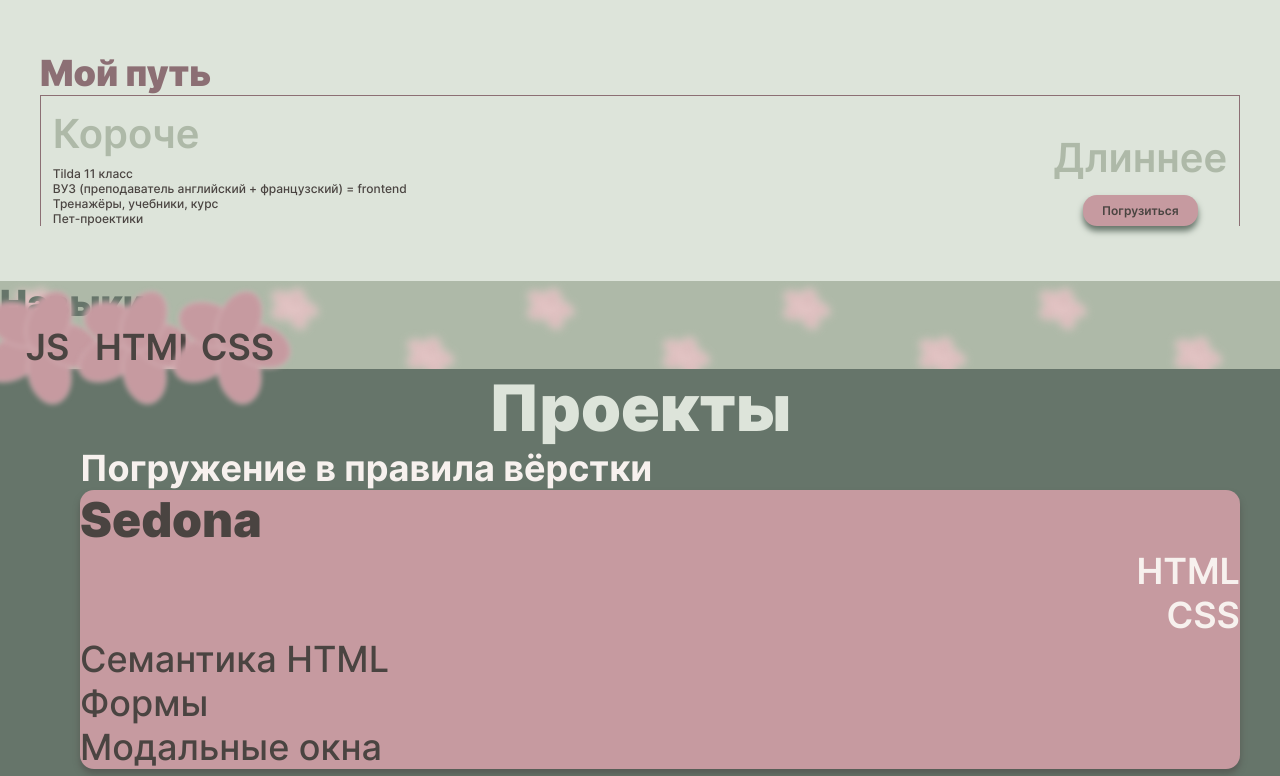
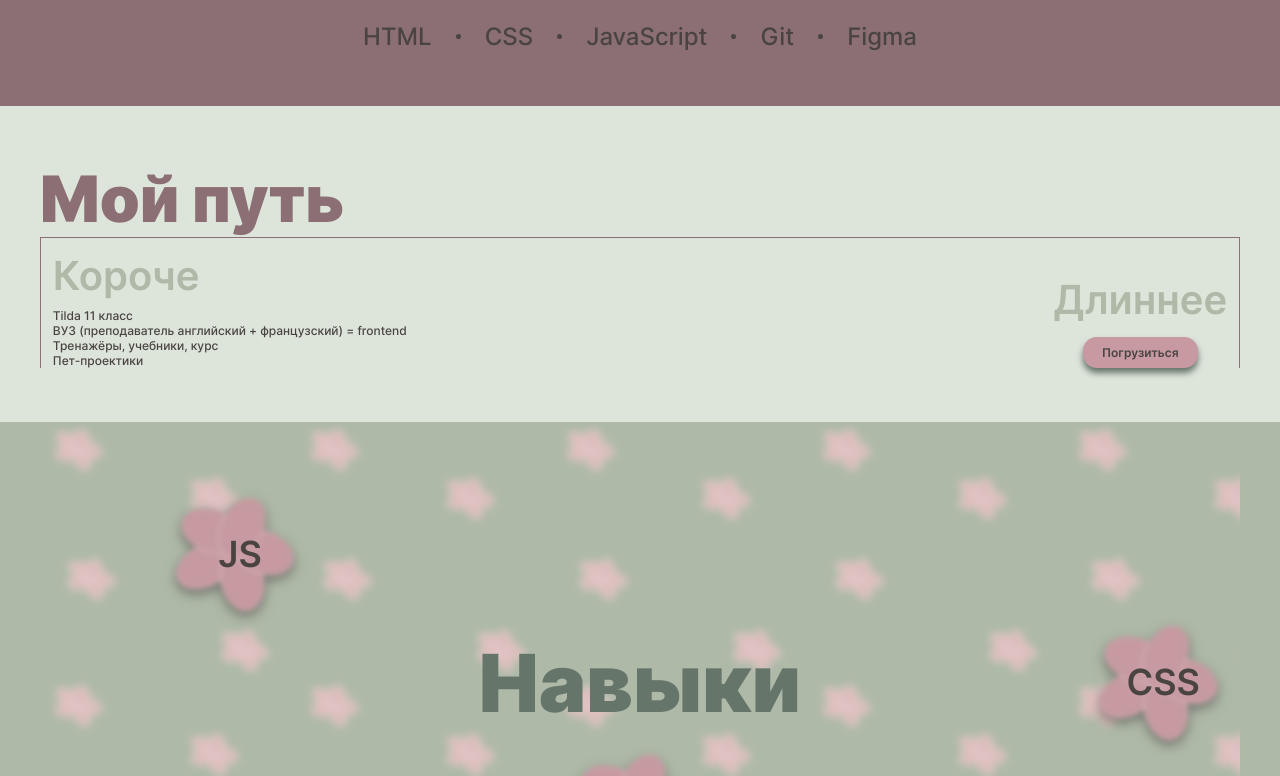
Before and after one commit to Golldiie/Portfolio, a website: page source/index.html in a window 1280 px wide. Shown: the part 989-1765 px from the top of the page. Drawn offline with nearby package versions, Linux system fonts and the light colour scheme; files that its build step writes are made by us from their sources.

Commit message:
Сетка skills

```diff
--- a/source/index.html
+++ b/source/index.html
@@ -123,7 +123,7 @@
 
     <section class="skills" id="skills">
 
-      <div class="skills__wrapper">
+      <div class="skills__wrapper container">
         <h2 class="skills__title">Навыки</h2>
         <ul class="skills__list">
           <li class="skills__item">JS
--- a/source/styles/blocks/container.scss
+++ b/source/styles/blocks/container.scss
@@ -1,4 +1,5 @@
 .container {
   width: min(1200px, calc(100% - clamp(20px, 6vw, 100px)));
+  padding-block: clamp(1.5rem, 1rem + 3vw, 4rem);
   margin-inline: auto;
 }
--- a/source/styles/blocks/hero.scss
+++ b/source/styles/blocks/hero.scss
@@ -3,7 +3,6 @@
 }
 
 .hero__wrapper {
-  padding-block: clamp(1.5rem, 1rem + 3vw, 4rem);
   display: flex;
   flex-direction: column;
   align-items: center;
--- a/source/styles/blocks/path.scss
+++ b/source/styles/blocks/path.scss
@@ -3,7 +3,6 @@
 }
 
 .path__wrapper {
-  padding-block: clamp(1.5rem, 1rem + 3vw, 4rem);
   display: grid;
   grid-template-columns: 50% 50%;
   grid-template-areas:
@@ -15,7 +14,7 @@
 .path__title {
   margin: 0;
   font-family: inherit;
-  font-size: 2.25rem;
+  font-size: clamp(2.25rem, 12vw, 4rem);
   font-weight: 900;
   color: $dark-warm;
   text-align: center;
--- a/source/styles/blocks/skills.scss
+++ b/source/styles/blocks/skills.scss
@@ -1,48 +1,113 @@
 .skills {
   background-color: $cold-primary;
-}
-
-.skills__title {
-  margin: 0;
-  font-family: inherit;
-  font-size: 2.25rem;
-  font-weight: 900;
-  color: $dark-cold;
 }
 
 .skills__wrapper {
   background-image: url("../../images/skills/flower-pattern.svg");
   background-repeat: repeat;
   background-size: clamp(180px, 20vw, 280px);
+
+  @media (min-width: $tablet-width) {
+    position: relative;
+  }
+}
+
+.skills__title {
+  margin: 0;
+  font-family: inherit;
+  font-size: clamp(2.25rem, 12vw, 5rem);
+  font-weight: 900;
+  color: $dark-cold;
+  text-align: center;
+
+  @media (min-width: $tablet-width) {
+    position: absolute;
+    top: 50%;
+    left: 50%;
+    transform: translate(-50%, -50%);
+  }
 }
 
 .skills__list {
   margin: 0;
   padding: 0;
   list-style: none;
-  display: flex;
+  display: grid;
+  grid-template-columns: 1fr;
+
+  @media (min-width: $tablet-width) {
+    grid-template-columns: repeat(3, 1fr);
+    place-items: center;
+    min-height: calc(clamp(180px, 18vw, 280px) + 180px);
+  }
 }
 
 .skills__item {
   font-family: inherit;
-  font-size: 2.25rem;
-  width: clamp(56px, 12vw, 95px);
+  font-size: clamp(1rem, 12vw, 2.25rem);
+  width: clamp(120px, 12vw, 220px);
+  aspect-ratio: 1 / 1;
   font-weight: 600;
   color: $dark-text;
   position: relative;
   z-index: 1;
   text-align: center;
+  display: flex;
+  align-items: center;
+  justify-content: center;
+  cursor: pointer;
+  transition: opacity 0.3s ease, visibility 0.3s ease;
 
   &::before {
     display: block;
+    content: "";
     position: absolute;
-    top: 50%;
-    left: 50%;
-    transform: translate(-50%, -50%);
-    content: "";
-    width: clamp(120px, 12vw, 220px);
-    height: clamp(120px, 12vw, 220px);
+    top: 0;
+    left: 0;
+    width: 100%;
+    height: 100%;
     z-index: -1;
     background: url("../../images/skills/flower.svg") no-repeat center / contain;
+    filter: drop-shadow(0 5px 6px rgba(74, 68, 65, 0.6));
+    transition: transform 0.7s cubic-bezier(0.17, 0.88, 0.32, 1.27);
+  }
+
+  &:is(:hover, :active, :focus)::before {
+    filter: none;
+  }
+
+  &:hover {
+    opacity: 1;
+    color: transparent;
+
+    &::before {
+      transform: scale(1.5);
+    }
+
+    .stack-list {
+      opacity: 1;
+      visibility: visible;
+      transform: translate(-50%, -50%) scale(1);
+    }
   }
 }
+
+.skills__list li:nth-child(1) {
+  @media (min-width: $tablet-width) {
+    align-self: start;
+  }
+}
+
+.skills__list li:nth-child(2) {
+  justify-self: end;
+
+  @media (min-width: $tablet-width) {
+    place-self: end center;
+  }
+}
+
+.skills__list li:nth-child(3) {
+  @media (min-width: $tablet-width) {
+    justify-self: end;
+  }
+}
--- a/source/styles/blocks/stack-list.scss
+++ b/source/styles/blocks/stack-list.scss
@@ -1,9 +1,23 @@
 .stack-list {
-  display: none;
   position: absolute;
+  top: 50%;
+  left: 50%;
+  transform: translate(-50%, -50%) scale(0.7);
+
+  opacity: 0;
+  visibility: hidden;
+  transition: opacity 0.5s ease, visibility 0.5s ease, transform 0.5s ease;
+  margin: 0;
+  padding: 0;
+  list-style: none;
+  font-size: clamp(0.88rem, 1.5vw, 1.13rem);
+  color: $dark-text;
+  width: max-content;
+  z-index: 2;
 }
 
 .stack-list__item {
   font-family: inherit;
   font-size: 1rem;
+  margin: 0 auto;
 }
```
